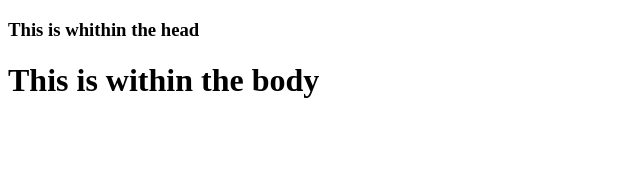
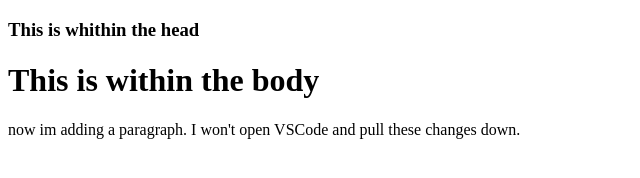
Before and after one commit to chillgatez/Reading-Notes, a plain HTML site: page 201/enterance_exam/index.html in a window 1280 px wide. Shown: the whole page, without its empty margins (0-640 px from the left). Drawn offline with Linux system fonts and the light colour scheme.

Commit message:
entrance exam
entrance exam example p 1

```diff
--- a/201/enterance_exam/index.html
+++ b/201/enterance_exam/index.html
@@ -6,6 +6,9 @@
 
     <body>
         <h1> This is within the body</h1>
+
+        <p> now im adding a paragraph. I won't open VSCode and pull these changes down.</p>
+
     </body>
 
 
```
